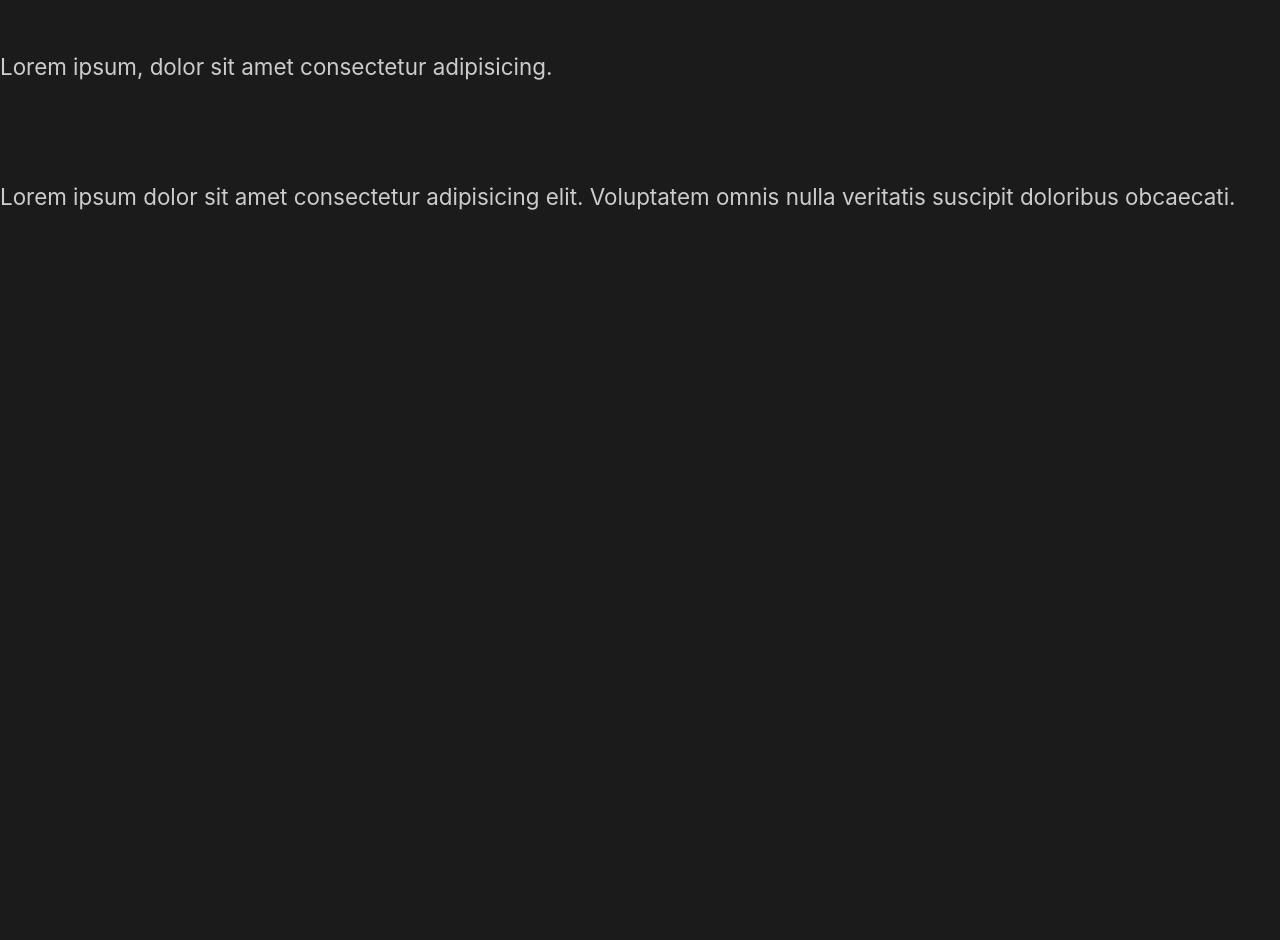
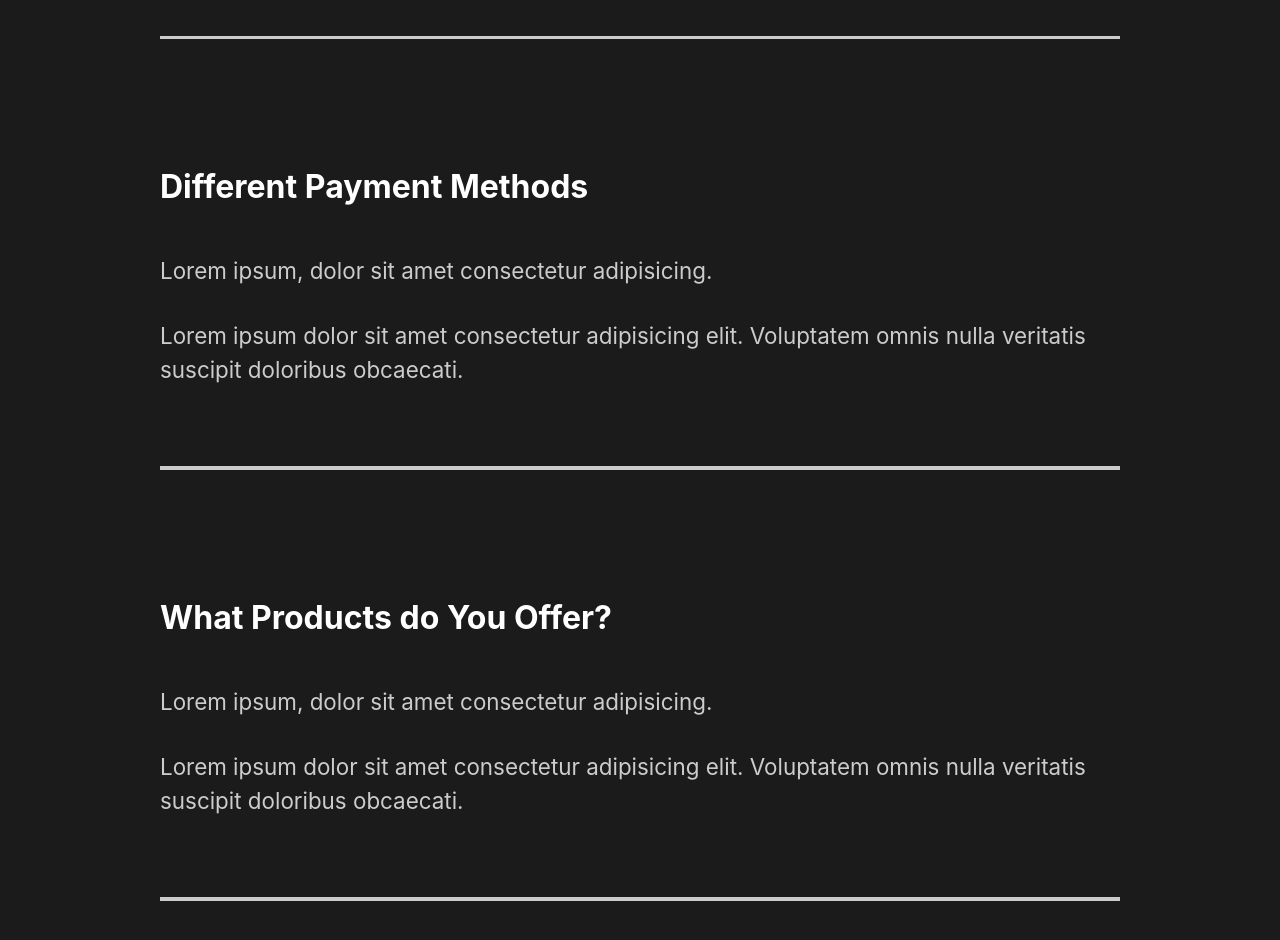
Before and after one commit to bgfranks/capture, a React (Create React App) app: page / in a window 1280 px wide. Shown: the part 3003-3943 px from the top of the page. Before the commit the page ends 3265 px from the top, so only its background shows below. Built offline with nearby package versions, Linux system fonts and the light colour scheme; the HTML template or start-up script is replaced by a standard one.

Commit message:
styled the faq section

```diff
--- a/src/components/FaqSection.js
+++ b/src/components/FaqSection.js
@@ -1,7 +1,43 @@
+import styled from "styled-components"
+import { About } from "../styles"
+
+const Faq = styled(About)`
+  display: block;
+
+  span {
+    display: inline;
+  }
+
+  h2 {
+    padding-bottom: 2rem;
+    font-weight: lighter;
+  }
+
+  .faq-line {
+    background: #ccc;
+    height: 0.2rem;
+    margin: 2rem 0rem;
+    width: 100% auto;
+  }
+
+  .question {
+    padding: 3rem 0rem;
+    cursor: pointer;
+  }
+
+  .answer {
+    padding: 2rem 0rem;
+
+    p {
+      padding: 1rem 0rem;
+    }
+  }
+`
+
 const FaqSection = () => {
   return (
     <>
-      <div className="faq">
+      <Faq>
         <h2>
           Any Questions <span>FAQ</span>
         </h2>
@@ -14,6 +50,7 @@
               Voluptatem omnis nulla veritatis suscipit doloribus obcaecati.
             </p>
           </div>
+          <div className="faq-line" />
         </div>
         <div className="question">
           <h4>Daily Schedule</h4>
@@ -24,6 +61,7 @@
               Voluptatem omnis nulla veritatis suscipit doloribus obcaecati.
             </p>
           </div>
+          <div className="faq-line" />
         </div>
         <div className="question">
           <h4>Different Payment Methods</h4>
@@ -34,6 +72,7 @@
               Voluptatem omnis nulla veritatis suscipit doloribus obcaecati.
             </p>
           </div>
+          <div className="faq-line" />
         </div>
         <div className="question">
           <h4>What Products do You Offer?</h4>
@@ -44,8 +83,9 @@
               Voluptatem omnis nulla veritatis suscipit doloribus obcaecati.
             </p>
           </div>
+          <div className="faq-line" />
         </div>
-      </div>
+      </Faq>
     </>
   )
 }
--- a/src/components/GlobalStyle.js
+++ b/src/components/GlobalStyle.js
@@ -39,6 +39,7 @@
 
   h4 {
     font-weight: bold;
+    font-size: 2rem;
   }
 
   span {
```
